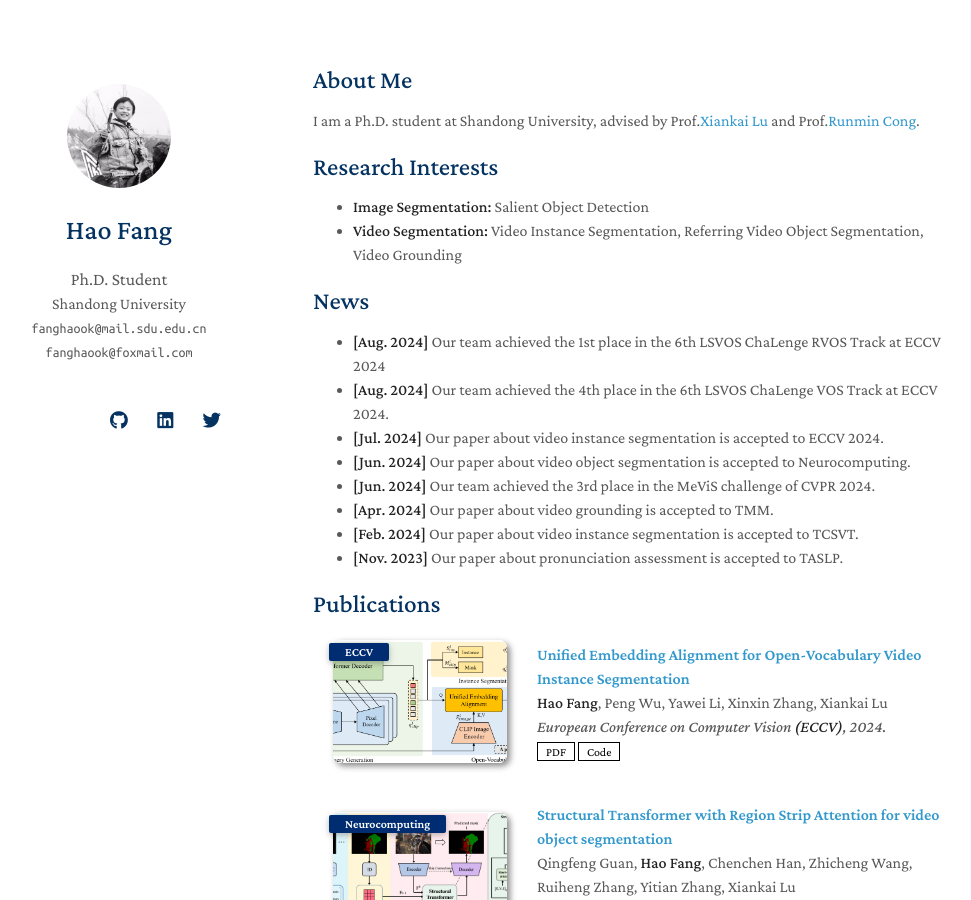
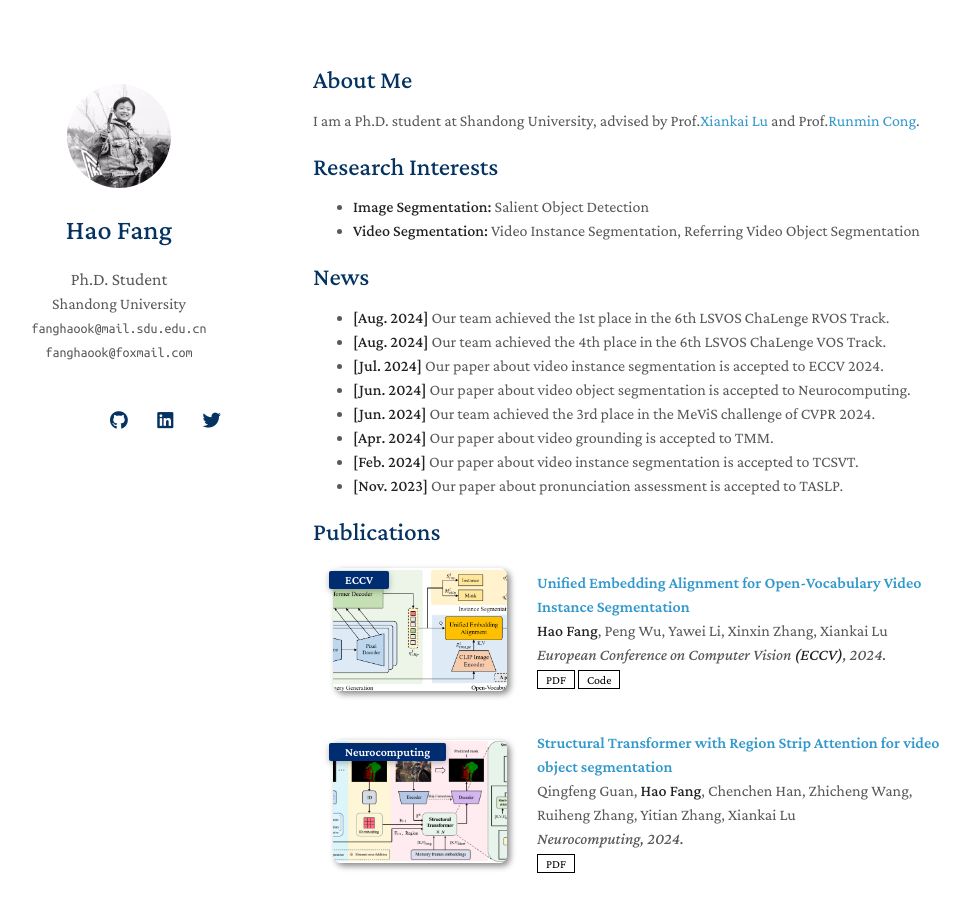
Before and after one commit to fanghaook/fanghaook.github.io, a Jekyll site: the page built from index.md, in a window 1280 px wide and 900 px high. Shown: the whole window, without its empty margins (157-1128 px from the left). Built offline with Jekyll 4.4.1, drawn with Linux system fonts in a browser that asks for light colours; nearby versions of some CDN libraries; a style sheet for code colours, icons or effects is not loaded; our own code applies the rules of GitHub Pages for plain Markdown files.

Commit message:
Update index.md

```diff
--- a/index.md
+++ b/index.md
@@ -9,11 +9,11 @@ I am a Ph.D. student at Shandong University, advised by Prof.[Xiankai Lu](https:
 ## Research Interests
 
 - **Image Segmentation:** Salient Object Detection
-- **Video Segmentation:** Video Instance Segmentation, Referring Video Object Segmentation, Video Grounding
+- **Video Segmentation:** Video Instance Segmentation, Referring Video Object Segmentation
 
 ## News
-- **[Aug. 2024]** Our team achieved the 1st place in the 6th LSVOS ChaLenge RVOS Track at ECCV 2024
-- **[Aug. 2024]** Our team achieved the 4th place in the 6th LSVOS ChaLenge VOS Track at ECCV 2024.
+- **[Aug. 2024]** Our team achieved the 1st place in the 6th LSVOS ChaLenge RVOS Track.
+- **[Aug. 2024]** Our team achieved the 4th place in the 6th LSVOS ChaLenge VOS Track.
 - **[Jul. 2024]** Our paper about video instance segmentation is accepted to ECCV 2024.
 - **[Jun. 2024]** Our paper about video object segmentation is accepted to Neurocomputing.
 - **[Jun. 2024]** Our team achieved the 3rd place in the MeViS challenge of CVPR 2024.
```
